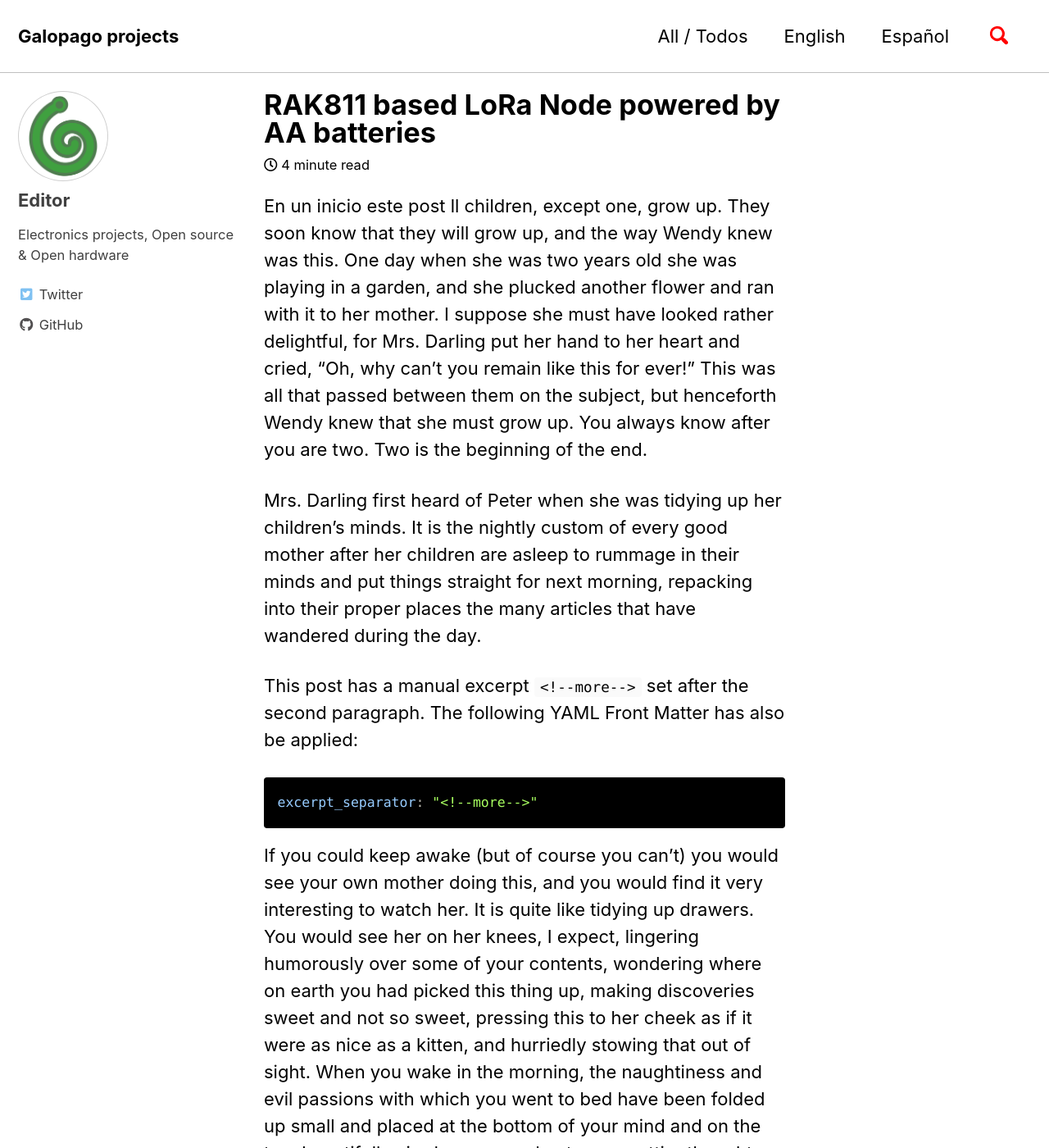
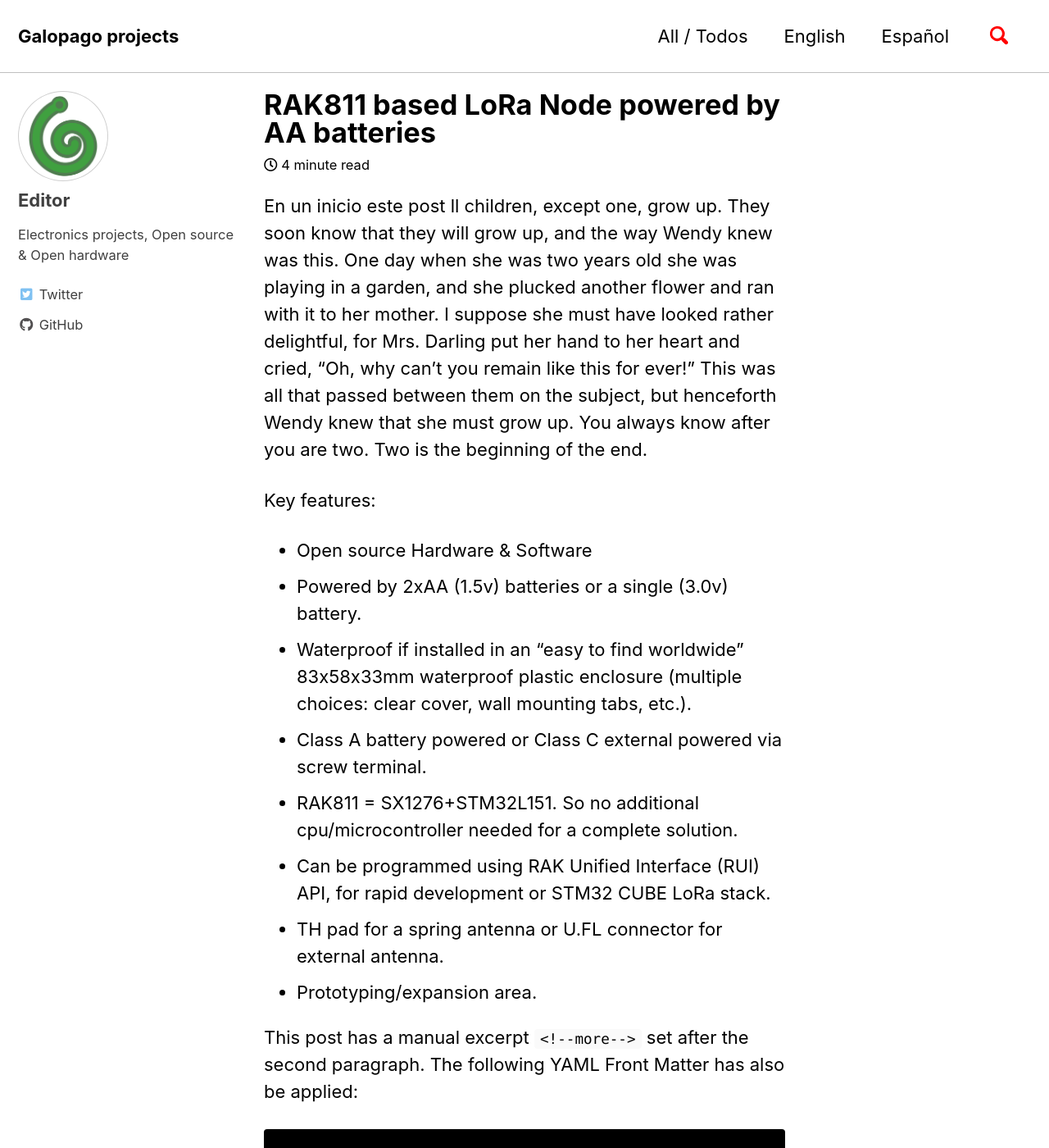
Before and after one commit to galopago/galopago.github.io, a Jekyll site: the page built from _posts/2020-10-05-rak811-lora-node-aa.md, in a window 1280 px wide and 1400 px high. Shown: the whole window at 82% size. Built offline with Jekyll 4.4.1, drawn with Linux system fonts in a browser that asks for light colours; cached includes are drawn as plain includes; some of the changed text lies outside the part shown.

Commit message:
add screw

```diff
--- a/_posts/2020-10-05-rak811-lora-node-aa.md
+++ b/_posts/2020-10-05-rak811-lora-node-aa.md
@@ -10,7 +10,15 @@
 
 En un inicio este post ll children, except one, grow up. They soon know that they will grow up, and the way Wendy knew was this. One day when she was two years old she was playing in a garden, and she plucked another flower and ran with it to her mother. I suppose she must have looked rather delightful, for Mrs. Darling put her hand to her heart and cried, "Oh, why can't you remain like this for ever!" This was all that passed between them on the subject, but henceforth Wendy knew that she must grow up. You always know after you are two. Two is the beginning of the end.
 
-Mrs. Darling first heard of Peter when she was tidying up her children's minds. It is the nightly custom of every good mother after her children are asleep to rummage in their minds and put things straight for next morning, repacking into their proper places the many articles that have wandered during the day.
+Key features:
+* Open source Hardware & Software
+* Powered by 2xAA (1.5v) batteries or a single (3.0v) battery.
+* Waterproof if installed in an "easy to find worldwide" 83x58x33mm waterproof plastic enclosure (multiple choices: clear cover, wall mounting tabs, etc.).
+* Class A battery powered or Class C external powered via screw terminal.
+* RAK811 = SX1276+STM32L151. So no additional cpu/microcontroller needed for a complete solution.
+* Can be programmed using RAK Unified Interface (RUI) API, for rapid development or STM32 CUBE LoRa stack.
+* TH pad for a spring antenna or U.FL connector for external antenna.
+* Prototyping/expansion area.
 
 <!--more-->
 
@@ -28,6 +36,7 @@
 | -------- | ------ | ------------------------------------------------------------ |
 | RAK811 LoRa Module    | [💸](#)     | [RAK811.pdf](/assets/pdf/RAK811.pdf)           |
 | Generic 83x58x33mm waterproof enclosure box (wall mounting tabs, clear cover options available)    | [☢](#)  | [AK10019-A1.pdf](/assets/pdf/AK10019-A1.pdf)                               |
+| M2.6 self-tapping B-type screw    | [💸](#)     | [M2.6x5-6-8-12mm.pdf](/assets/pdf/M2.6x5-6-8-12mm.pdf)           |
 | Single AA battery holder for pcb mounting | $100M  | [BH311.pdf](/assets/pdf/BH311.pdf) |
 | Screw terminal kf350 3.5mm 3 pin | $100B  | [KF350.pdf](/assets/pdf/KF350.pdf)                           |
 | Spring antenna for 433,868,915 mhz| $100B  | [SW433-TH32.pdf](/assets/pdf/SW433-TH32.pdf) [SW868-TH06.pdf](/assets/pdf/SW868-TH06.pdf) [SW915-TH12.pdf](/assets/pdf/SW915-TH12.pdf)
```
Also changed, not shown: 1 other file.
